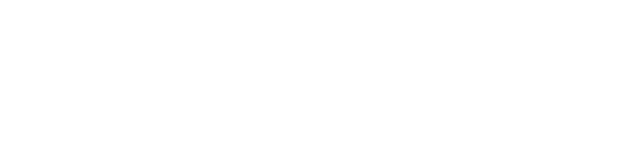
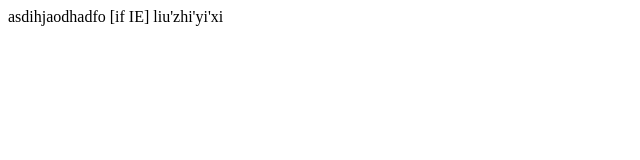
Before and after one commit to TAKeke/zht-is-storage, a plain HTML site: page 6-1firstProgram/index.html in a window 1280 px wide. Shown: the whole page, without its empty margins (0-640 px from the left). Drawn offline with Linux system fonts and the light colour scheme.

Commit message:
这是刘志毅第一次修改的

```diff
--- a/6-1firstProgram/index.html
+++ b/6-1firstProgram/index.html
@@ -14,6 +14,10 @@
     </script>
 </head>
 <body>
-
+	asdihjaodhadfo
+	[if IE]
+		liu'zhi'yi'xi
+	<![endif]
+	刘志毅修改
 </body>
 </html>
```
Also changed, not shown: 1 other file.
